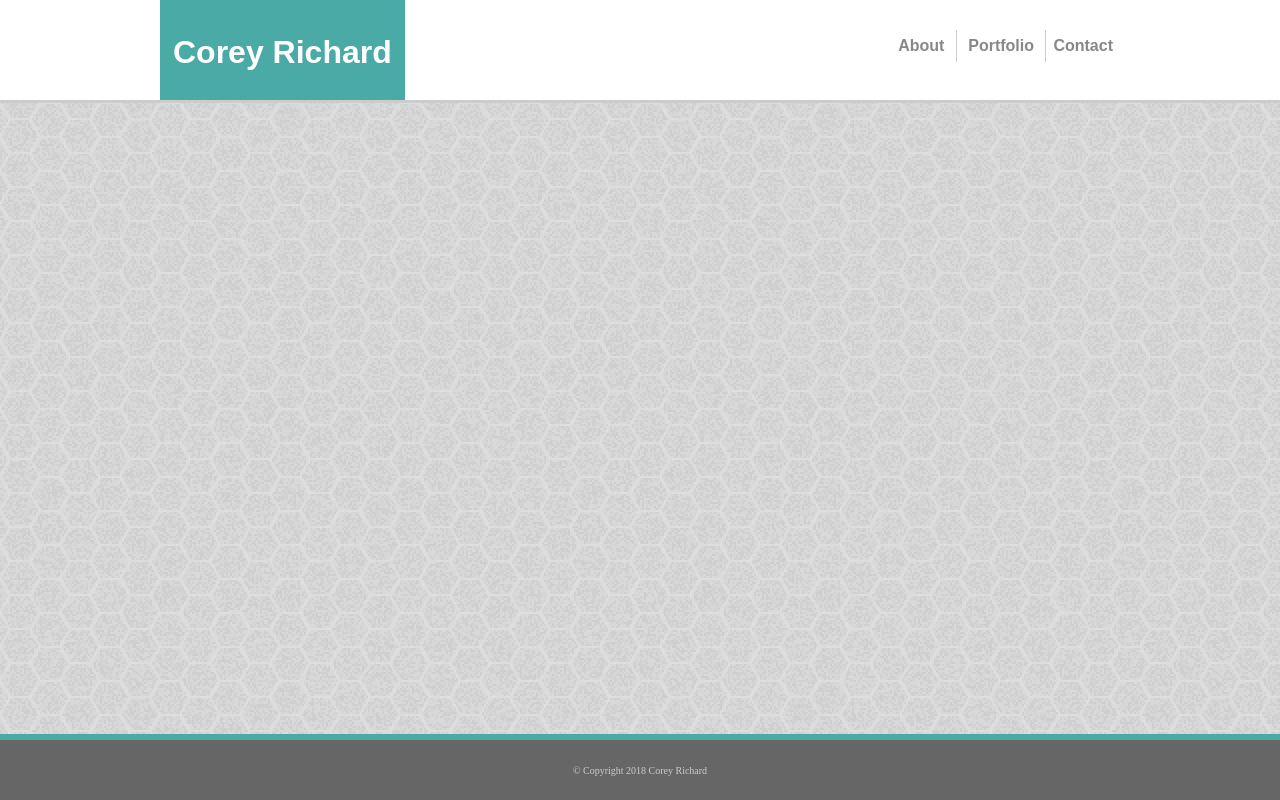
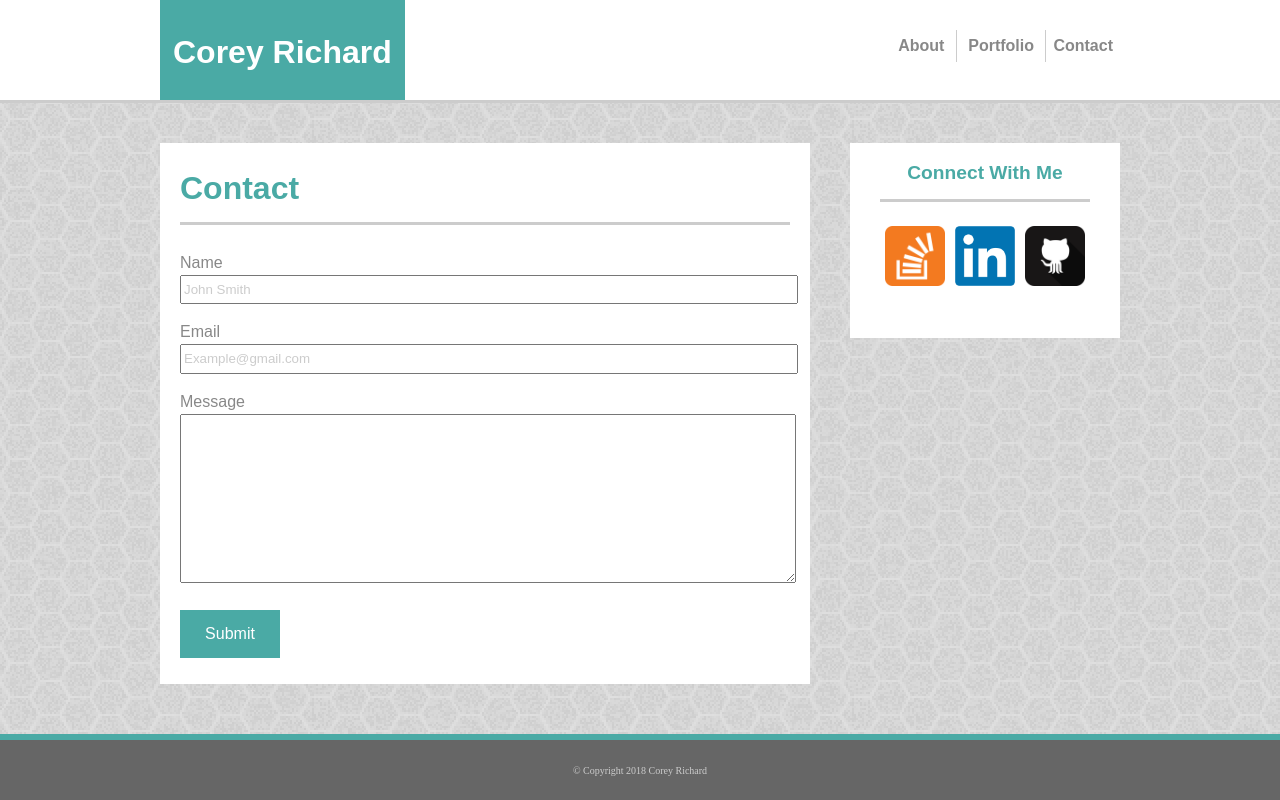
Before and after one commit to Ullrtheglorious/Basic-Portfolio, a plain HTML site: page contact.html in a window 1280 px wide. Drawn offline with Linux system fonts and the light colour scheme.

Commit message:
contact page done

```diff
--- a/assets/css/style.css
+++ b/assets/css/style.css
@@ -9,6 +9,7 @@
     width: 100%;
 }
 h2 {
+	text-align: left;
 	font-size: 200%;
 	padding-bottom: 15px;
 	border-bottom: 3px solid #cccccc;
@@ -117,3 +118,20 @@ p {
 	text-align: left;
 	line-height: 1.5;
 }
+input, select, textarea {
+color: #ccc;
+line-height: 175%;
+width: 100%
+}
+button {
+width: 100px;
+background-color: #4aaaa5;
+border: none;
+color: white;
+padding: 15px;
+margin: 20px 0px 10px;
+text-align: center;
+text-decoration: none;
+display: inline-block;
+font-size: 16px;
+}
--- a/contact.html
+++ b/contact.html
@@ -20,6 +20,37 @@
 			</div>
 		</div>
 	</header>
+<div class="wrapper">
+	<div class="about">
+		<div class="inner">
+			<h2> Contact </h2>
+			<form>
+				<p>Name<br>
+    			<input type="text" onfocus="this.value='';" name="Name" value="John Smith">
+    			</p>
+				<p>Email<br>
+    			<input type="text" name="Email" onfocus="this.value='';" value="Example@gmail.com">
+    			</p>
+				<p>Message<br>
+    			<textarea name="item3" cols="50" rows="7"></textarea>
+    			<br>
+    			<button type="submit" value="Submit">Submit</button>
+			</form>
+
+		</div>
+	</div>
+	<div class="connect">
+		<div class="inner2">
+			<h3>Connect With Me</h3>
+			<a href="https://github.com/Ullrtheglorious">
+  			<img src="assets/images/github.png" alt="Github" style="width:60px;height:60px;border:0;"></a>
+  			<a href="https://www.linkedin.com/in/corey-richard-a7a69014a/">
+  			<img src="assets/images/linked.png" alt="Linkedin" style="width:60px;height:60px;border:0;"></a>
+  			<a href="https://stackoverflow.com/users/8853243/corey-richard">
+  			<img src="assets/images/stack.png" alt="Stack Overflow" style="width:60px;height:60px;border:;"></a>
+  		</div>
+	</div>
+</div>
 </body>
 <div class="footer">
 	<footer> &#169 Copyright 2018 Corey Richard</footer>
```
Also changed, not shown: assets/images/headphones.jpg (added), assets/images/ipad.jpg (added), assets/images/iphone.jpg (added), assets/images/ledtv.jpg (added), assets/images/turntable.jpg (added).
